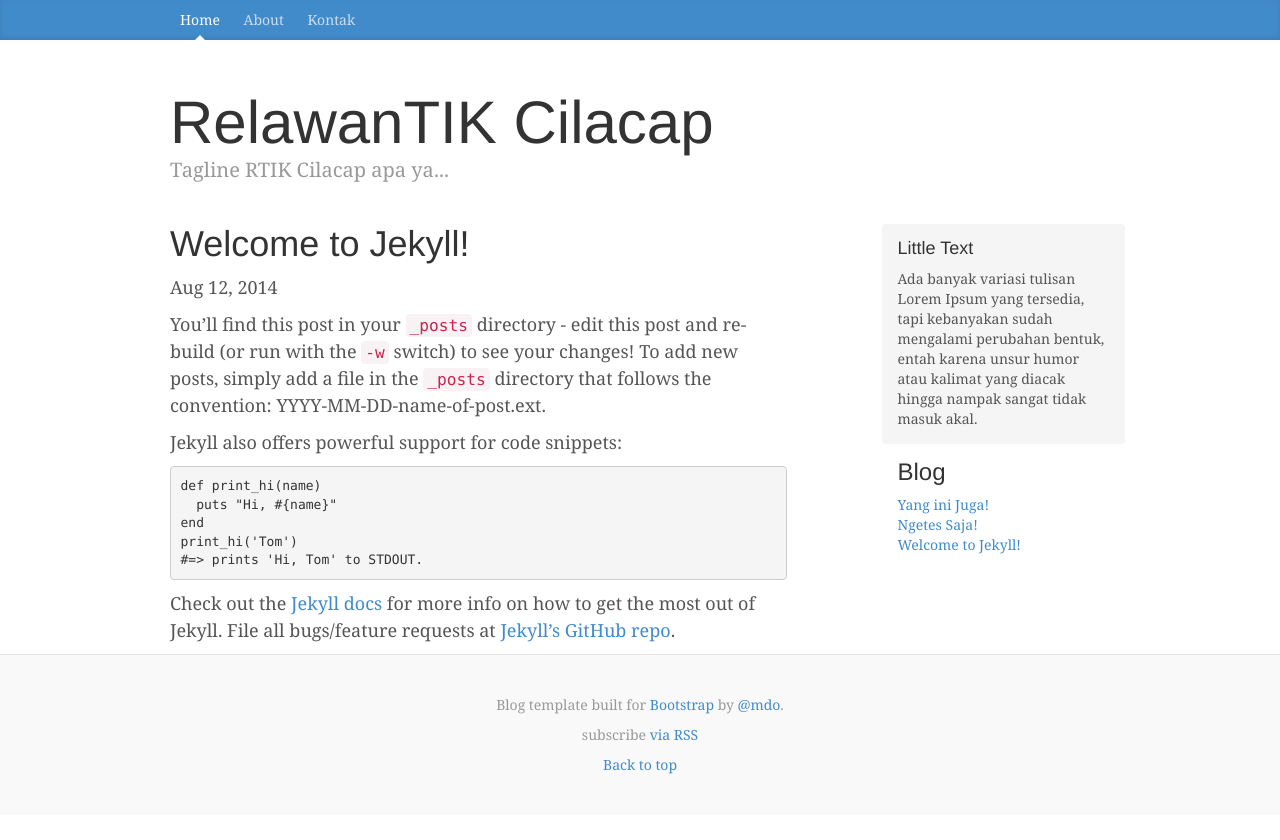
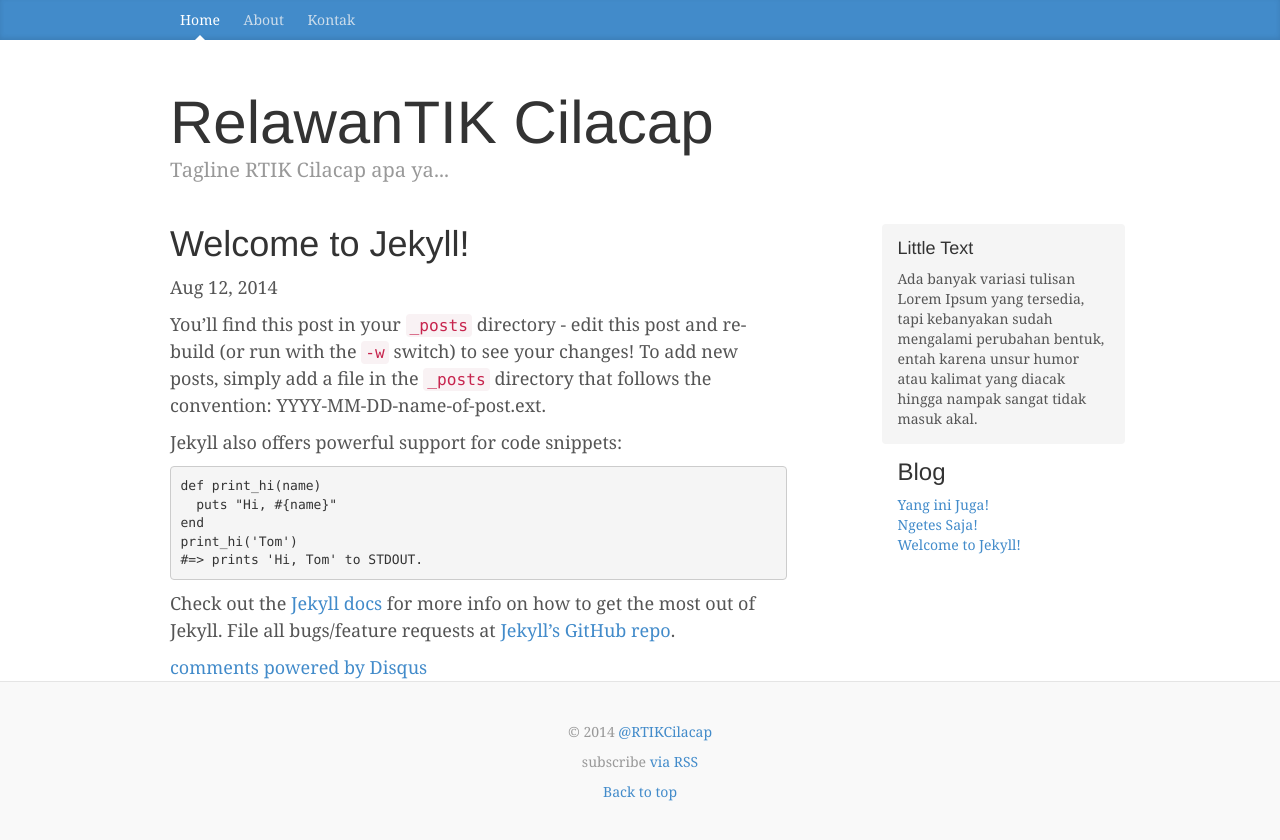
Before and after one commit to linuxsidareja/rtikcilacap, a Jekyll site: the page built from _posts/2014-08-12-welcome-to-jekyll.markdown, in a window 1280 px wide. Shown: the top 840 px of the page. Built offline with Jekyll 4.4.1, drawn with Linux system fonts in a browser that asks for light colours; comment, search, counter and statistics services are not loaded.

Commit message:
Activate disqus comment :D
Signed-off-by: Samsul Ma'arif <samsul@samsul.web.id>

```diff
--- a/_config.yml
+++ b/_config.yml
@@ -2,8 +2,8 @@
 title: RelawanTIK Cilacap
 email: info@rtikcilacap.or.id
 author: relawan tik cilacap
-short_description: "Tagline RTIK Cilacap apa ya..."
-description: "Write an awesome description for your new site here. You can edit this line in _config.yml. It will appear in your document head meta (for Google search results) and in your feed.xml site description."
+tagline: "Tagline RTIK Cilacap apa ya..."
+description: "Ada banyak variasi tulisan Lorem Ipsum yang tersedia, tapi kebanyakan sudah mengalami perubahan bentuk, entah karena unsur humor atau kalimat yang diacak hingga nampak sangat tidak masuk akal."
 baseurl: ""
 url: "http://rtikcilacap.or.id"
 twitter_username: RTIKCilacap
@@ -12,9 +12,4 @@
 # Build settings
 markdown: kramdown
 permalink: /:title/
-baseurl: /rtikcilacap/
-
-cdn:
-  css:            //maxcdn.bootstrapcdn.com/bootstrap/3.2.0/css/bootstrap.min.css
-  css_theme:      //maxcdn.bootstrapcdn.com/bootstrap/3.2.0/css/bootstrap-theme.min.css
-  js:             //maxcdn.bootstrapcdn.com/bootstrap/3.2.0/js/bootstrap.min.js
+baseurl: /rtikcilacap
--- a/_includes/footer.html
+++ b/_includes/footer.html
@@ -1,6 +1,6 @@
 <footer>
     <div class="blog-footer">
-      <p>Blog template built for <a href="http://getbootstrap.com">Bootstrap</a> by <a href="https://twitter.com/mdo">@mdo</a>.</p>
+      <p>&copy; 2014 <a href="https://twitter.com/RTIKCilacap">@RTIKCilacap</a></p>
       <p class="rss-subscribe">subscribe <a href="{{ "/feed.xml" | prepend: site.baseurl }}">via RSS</a></p>
       <p>
         <a href="#">Back to top</a>
--- a/_layouts/default.html
+++ b/_layouts/default.html
@@ -11,7 +11,7 @@
       <div class="container">
 	  <div class="blog-header">
 		<h1 class="blog-title">{{ site.title }}</h1>
-		<p class="lead blog-description">{{ site.short_description }}</p>
+		<p class="lead blog-description">{{ site.tagline }}</p>
 	  </div>
 
 		  <div class="row">
@@ -22,7 +22,7 @@
 			<div class="col-sm-3 col-sm-offset-1 blog-sidebar">
 				<div class="sidebar-module sidebar-module-inset">
 				<h4>Little Text</h4>
-				<p>Ada banyak variasi tulisan Lorem Ipsum yang tersedia, tapi kebanyakan sudah mengalami perubahan bentuk, entah karena unsur humor atau kalimat yang diacak hingga nampak sangat tidak masuk akal.</p>
+				<p>{{ site.description }}</p>
 				</div>
 				<h3>Blog</h3>
 				{% include blogs_ul.html %}
--- a/_layouts/post.html
+++ b/_layouts/post.html
@@ -10,6 +10,26 @@
 
   <article class="post-content">
   {{ content }}
+
+  {% if page.comments %}
+      <div id="disqus_thread"></div>
+    <script type="text/javascript">
+        /* * * CONFIGURATION VARIABLES: EDIT BEFORE PASTING INTO YOUR WEBPAGE * * */
+        var disqus_shortname = 'rtikcilacap'; // required: replace example with your forum shortname
+        // var disqus_developer = 1; // This turns developer mode on
+                                // Make sure you remove this before you push this
+                                // to your live site.
+
+        /* * * DON'T EDIT BELOW THIS LINE * * */
+        (function() {
+            var dsq = document.createElement('script'); dsq.type = 'text/javascript'; dsq.async = true;
+            dsq.src = '//' + disqus_shortname + '.disqus.com/embed.js';
+            (document.getElementsByTagName('head')[0] || document.getElementsByTagName('body')[0]).appendChild(dsq);
+        })();
+    </script>
+    <noscript>Please enable JavaScript to view the <a href="http://disqus.com/?ref_noscript">comments powered by Disqus.</a></noscript>
+    <a href="http://disqus.com" class="dsq-brlink">comments powered by <span class="logo-disqus">Disqus</span></a>
+    {% endif %}
   </article>
 
 </div>
--- a/_posts/2014-08-12-welcome-to-jekyll.markdown
+++ b/_posts/2014-08-12-welcome-to-jekyll.markdown
@@ -2,6 +2,7 @@
 layout: post
 title:  "Welcome to Jekyll!"
 date:   2014-08-12 21:01:59
+comments: true
 categories: jekyll update
 ---
 
--- a/index.html
+++ b/index.html
@@ -3,6 +3,11 @@
 ---
 
 <div class="home">
+
+  <div class="jumbotron">
+	<h1>{{ site.title }}</h1>
+	<p>{{ site.description }}</p>
+  </div>
 
   <h1>Posts</h1>
 
--- /dev/null
+++ b/robots.txt
@@ -0,0 +1,5 @@
+---
+robots:
+  - noindex
+  - nofollow
+---
```
